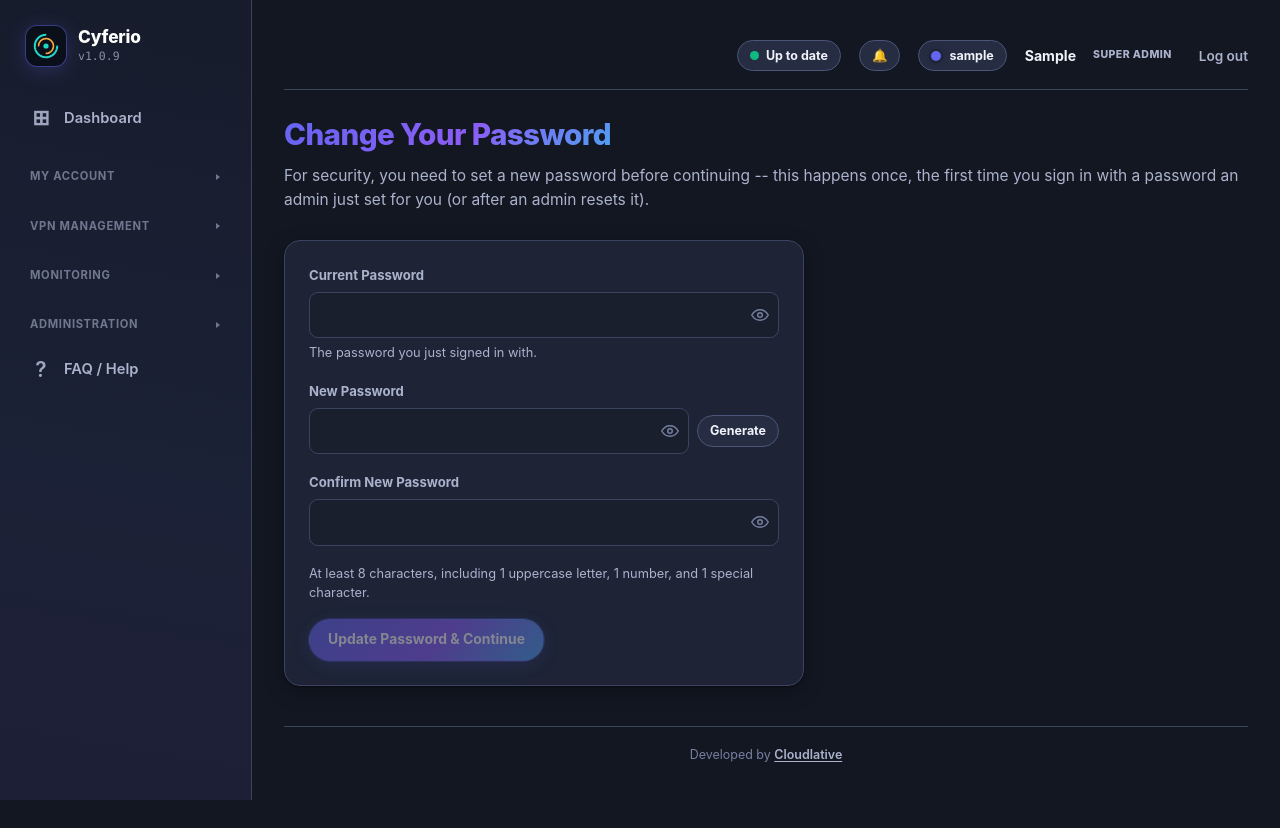
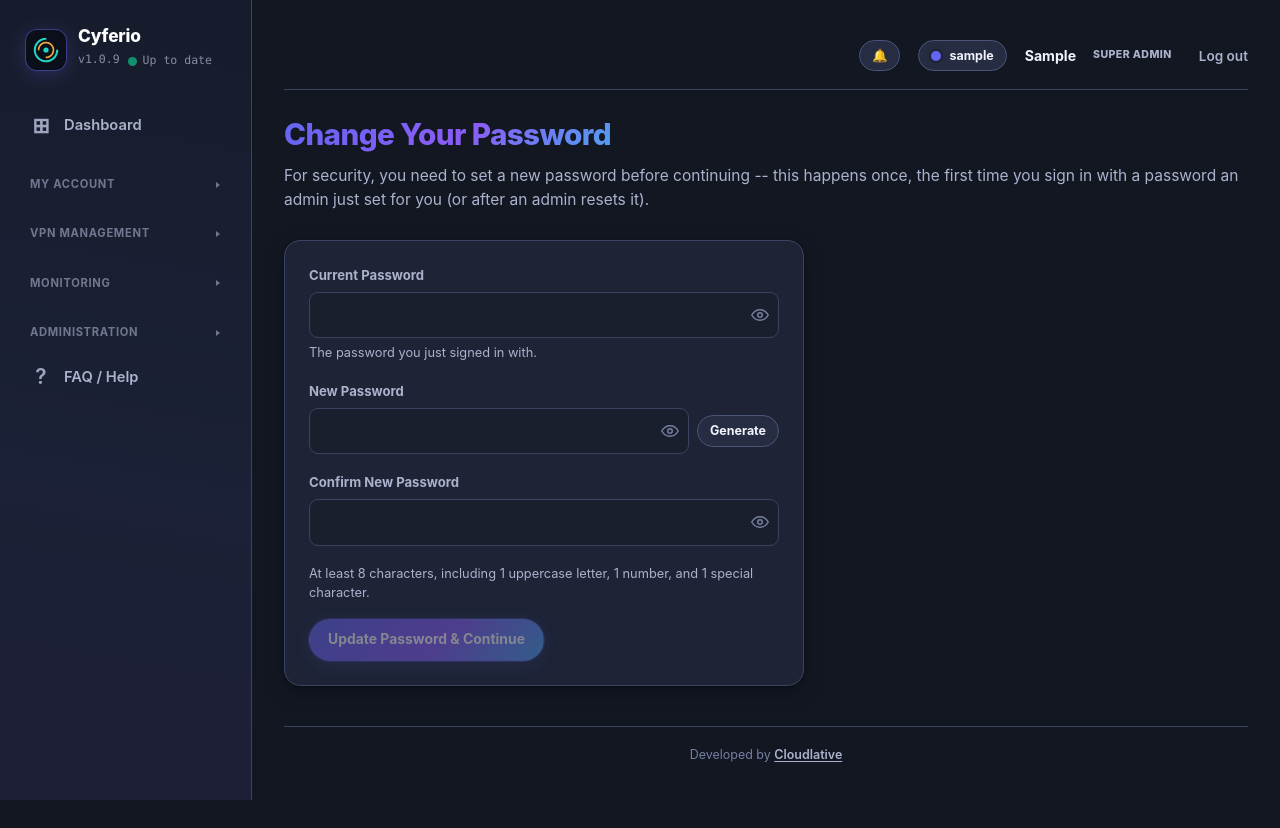
Before and after one commit to cloudlative/cyferio, a FastAPI app: page /change-password in a window 1280 px wide. Run offline with FastAPI, Linux system fonts and the light colour scheme; the visitor is signed in with stand-in values (Sample User, id 1); data comes from the database, SQL or seed files in the repository; tables that the repository leaves empty hold one stand-in row (values such as "Sample post"); data that the repository does not hold is empty; some libraries are stand-ins or nearby versions.

Commit message:
ui(sidebar): move the Release Availability indicator next to the version (#82)
Reported live: 'place up to date or update available somewhere near
where already version is mentioned.' Moved the admin-only release
indicator (dot + Up to date/Update available label + detail popup)
from the content-header (competing for space with the notif bell/theme
switch, read as disconnected from the version it's actually reporting
on) to sit directly beside .brand-version in the sidebar instead.

New .sidebar-release-indicator-toggle skin (the shared button styling
is for the light content-header background, wrong colors against the
dark sidebar gradient) matches .brand-version's own font treatment.
The detail panel anchors from the left instead of the right in this
new spot, since right:0 from a narrow, left-of-screen sidebar would
push most of it off the viewport edge.

static/app.js's initReleaseIndicator() needed no changes -- it only
ever looked these elements up by id, never assumed where in the page
they'd be.

Co-authored-by: asifrafiq <asifrafiq@users.noreply.github.com>
Co-authored-by: Claude Sonnet 5 <noreply@anthropic.com>

```diff
--- a/app/vpnadmin/static/style.css
+++ b/app/vpnadmin/static/style.css
@@ -360,6 +360,40 @@ body.has-sidebar { display: flex; align-items: stretch; min-height: 100vh; }
 	color: var(--text-muted);
 	opacity: 0.75;
 }
+/* Wraps brand-version + the admin-only release indicator so they sit on
+   one line together -- see base.html's own comment on why the release
+   indicator moved here (next to the version it's actually reporting on)
+   instead of its previous spot in the content-header. */
+.brand-version-row { display: flex; align-items: center; gap: 8px; }
+/* Sidebar-specific skin for .release-indicator-toggle (style.css's shared
+   button styling further down is meant for the light content-header
+   background, wrong colors entirely against this dark gradient) -- same
+   font treatment as .brand-version right next to it, just a real <button>
+   underneath for the click/keyboard-focus behavior static/app.js's
+   initReleaseIndicator() already wires up. */
+.sidebar-release-indicator-toggle {
+	display: inline-flex;
+	align-items: center;
+	gap: 6px;
+	background: none;
+	border: none;
+	padding: 0;
+	font-family: ui-monospace, SFMono-Regular, Menlo, Consolas, monospace;
+	font-size: 0.72rem;
+	font-weight: 500;
+	color: var(--text-muted);
+	opacity: 0.75;
+	cursor: pointer;
+}
+.sidebar-release-indicator-toggle:hover { opacity: 1; }
+.sidebar-release-indicator-toggle:focus-visible { outline: 2px solid var(--accent); outline-offset: 2px; }
+/* The shared .release-indicator-panel is anchored `right: 0` (correct for
+   its old spot near the content-header's own right edge) -- from this
+   narrow, left-of-screen sidebar position that would push most of the
+   380px panel off the left edge of the viewport. Anchoring from the left
+   instead opens it rightward, over the main content area, which actually
+   stays fully on-screen. */
+.sidebar-release-indicator .release-indicator-panel { left: 0; right: auto; }
 /* min-height: 0 overrides flexbox's default "never shrink below content
    size" for a flex child -- without it, a nav with every section expanded
    grows taller than the sidebar's fixed 100vh and pushes its own bottom
--- a/app/vpnadmin/templates/base.html
+++ b/app/vpnadmin/templates/base.html
@@ -52,7 +52,42 @@
 			   backed. #}
 			<span class="brand-text">
 				<span class="brand-name">{{ app_settings.app_name }}</span>
-				<span class="brand-version" title="Deployed application version">{{ app_settings.app_version }}</span>
+				<span class="brand-version-row">
+					<span class="brand-version" title="Deployed application version">{{ app_settings.app_version }}</span>
+					{% if is_admin %}
+					{# Release Availability Indicator/Popup -- admin-only (see
+					   this feature's own "err toward admin-only visibility"
+					   decision): only an admin can act on an available update
+					   (claim the auto-filed upgrade ticket), so a non-admin
+					   seeing a dot they can't do anything about isn't useful.
+					   Placed right next to the version it's reporting on
+					   (reported live: "place up to date or update available
+					   somewhere near where already version is mentioned") --
+					   previously its own separate element in the content-
+					   header, competing for space with the notif bell/theme
+					   switch and read as disconnected from the version it's
+					   actually about. Same anchored-panel/dismissible-popup
+					   interaction shape as #notif-bell/#theme-quick-switch --
+					   see static/app.js's initReleaseIndicator() for the
+					   shared "single panel open at a time" convention this
+					   reuses; that script needs no changes, it only ever
+					   looked these elements up by id, never assumed where in
+					   the page they'd be. #}
+					<div class="release-indicator sidebar-release-indicator" id="release-indicator" style="display:none">
+						<button type="button" class="sidebar-release-indicator-toggle" id="release-indicator-toggle" aria-haspopup="true" aria-expanded="false">
+							<span class="release-indicator-dot" id="release-indicator-dot"></span>
+							<span id="release-indicator-label">Up to date</span>
+						</button>
+						<div class="release-indicator-panel" id="release-indicator-panel">
+							<div class="release-indicator-panel-head">
+								<span>Release Availability</span>
+								<button type="button" class="link-button" id="release-indicator-close" aria-label="Close">&times;</button>
+							</div>
+							<div id="release-indicator-body"></div>
+						</div>
+					</div>
+					{% endif %}
+				</span>
 			</span>
 		</a>
 		<nav>
@@ -256,40 +291,12 @@
 				</button>
 			</div>
 			<div class="content-header-right">
-				{# The static build/version indicator that used to live here
-				   moved under the brand name in the sidebar instead (see
-				   base.html's .brand block above) -- reads as "Cyferio,
-				   version X" right at the logo instead of competing for
-				   space with the notif bell/theme switch in this header, and
-				   this app-version-badge/${app_settings.app_version} isn't
-				   removed, just relocated -- see that block's own comment. #}
-				{% if is_admin %}
-				{# Release Availability Indicator/Popup -- admin-only (see this
-				   feature's own "err toward admin-only visibility" decision):
-				   only an admin can act on an available update (claim the
-				   auto-filed upgrade ticket), so a non-admin seeing a dot they
-				   can't do anything about isn't useful. Deliberately its OWN
-				   element, not folded into the static brand-version indicator
-				   in the sidebar (which is unconditional, every role) -- see this feature's
-				   "don't remove/restructure the static badge" instruction.
-				   Same anchored-panel/dismissible-popup interaction shape as
-				   #notif-bell/#theme-quick-switch below -- see static/app.js's
-				   initReleaseIndicator() for the shared "single panel open at
-				   a time" convention this reuses. #}
-				<div class="release-indicator" id="release-indicator" style="display:none">
-					<button type="button" class="btn-secondary btn-sm release-indicator-toggle" id="release-indicator-toggle" aria-haspopup="true" aria-expanded="false">
-						<span class="release-indicator-dot" id="release-indicator-dot"></span>
-						<span id="release-indicator-label">Up to date</span>
-					</button>
-					<div class="release-indicator-panel" id="release-indicator-panel">
-						<div class="release-indicator-panel-head">
-							<span>Release Availability</span>
-							<button type="button" class="link-button" id="release-indicator-close" aria-label="Close">&times;</button>
-						</div>
-						<div id="release-indicator-body"></div>
-					</div>
-				</div>
-				{% endif %}
+				{# The static build/version indicator, and (for admins) the
+				   Release Availability Indicator/Popup right beside it, both
+				   moved under the brand name in the sidebar instead -- see
+				   base.html's .brand block above. Reported live: "place up
+				   to date or update available somewhere near where already
+				   version is mentioned." #}
 				<div class="notif-bell" id="notif-bell">
 					<button type="button" class="btn-secondary btn-sm notif-bell-toggle" id="notif-bell-toggle" aria-haspopup="true" aria-expanded="false">
 						<span aria-hidden="true">&#128276;</span>
```
